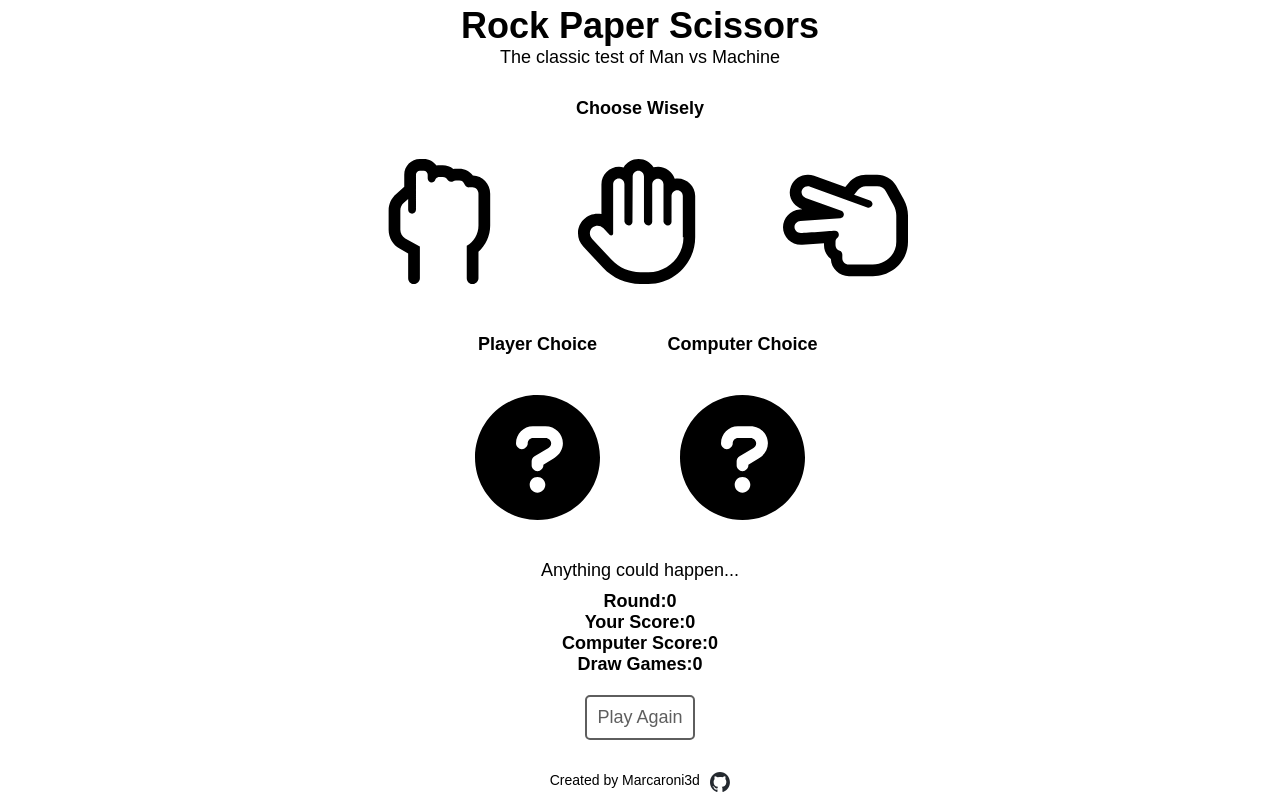
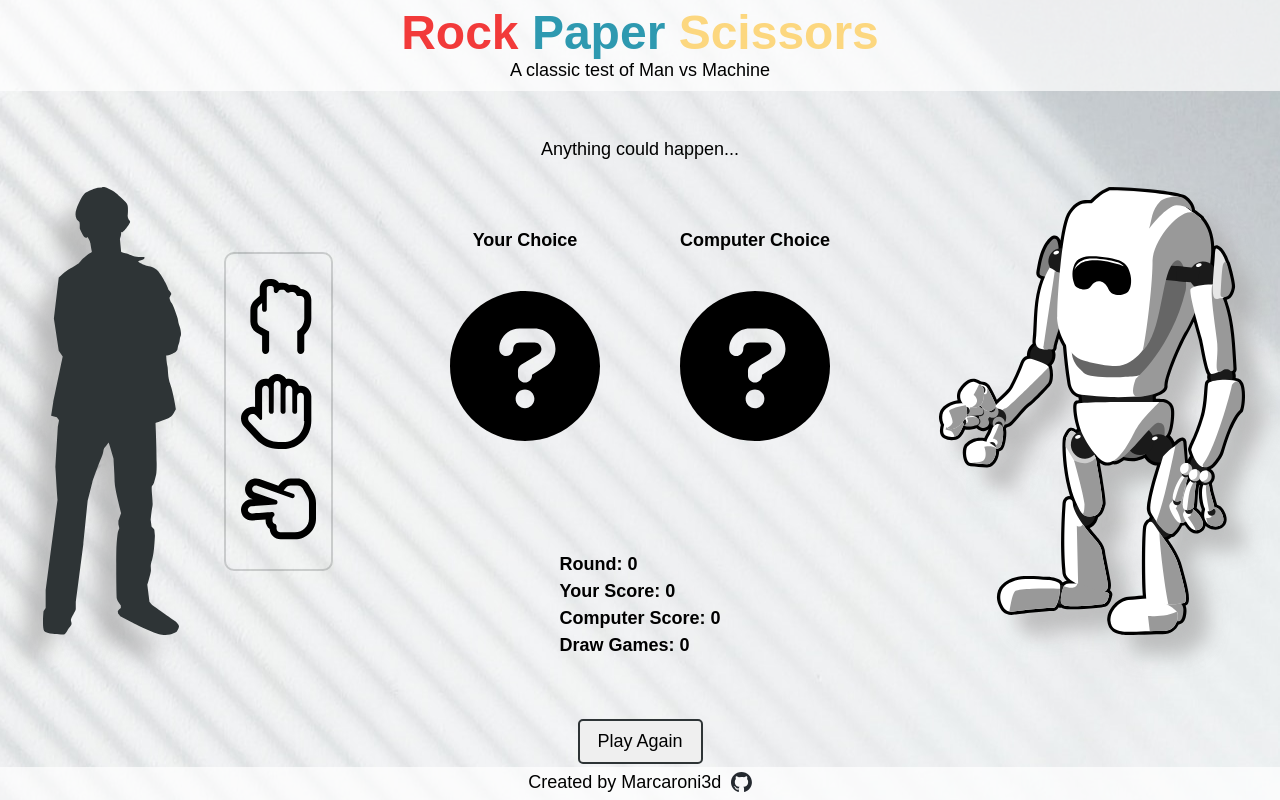
Before and after one commit to marcaroni3d/rock-paper-scissors, a plain HTML site: page index.html in a window 1280 px wide. Drawn offline with Linux system fonts and the light colour scheme.

Commit message:
Version 2.0: upgraded styling & features

```diff
--- a/index.html
+++ b/index.html
@@ -8,13 +8,19 @@
 </head>
 <body>
     <header>
-        <h1>Rock Paper Scissors</h1>
-        <p>The classic test of Man vs Machine</p>
+        <div class="header-box">
+            <h1>
+                <span class="red">Rock</span>
+                <span class="blue">Paper</span>
+                <span class="gold">Scissors</span>
+            </h1>
+            <p>A classic test of Man vs Machine</p>
+        </div>
     </header>
 
     <main>
-        <div class="content-wrapper">
-            <h4>Choose Wisely</h4>
+        <div class="user-column">
+            <img src="images/man-outline.svg" class="user-img" alt="">
             <div class="user-interface">
                 <input type="image" id="rock" class="user-input rock-button" src="images/hand-back-fist-regular.svg">
                 <input type="image" id="paper" class="user-input paper-button" src="images/hand-regular.svg">
@@ -22,10 +28,13 @@
             </div>
         </div>
 
-        <div class="content-wrapper">
+        <div class="center-column">
+
+            <p id="output-text">Anything could happen...</p>
+
             <div class="output-content">
                 <div class="output-wrapper">
-                    <h4>Player Choice</h4>
+                    <h4>Your Choice</h4>
                     <img src="images/circle-question-solid.svg" id="player-choice" class="output-img">
                 </div>
                 <div class="output-wrapper">
@@ -33,17 +42,20 @@
                     <img src="images/circle-question-solid.svg" id="computer-choice" class="output-img">
                 </div>
             </div>
-            <p id="output-text">Anything could happen...</p>
+
+            <div class="data-content">
+                <h4>Round: <span id="round-count">0</span></h4>
+                <h4>Your Score: <span id="player-score">0</span></h4>
+                <h4>Computer Score: <span id="computer-score">0</span></h4>
+                <h4>Draw Games: <span id="draw-games">0</span></h4>
+            </div>
+
+            <button id="play-again-button">Play Again</button>
         </div>
 
-        <div class="content-wrapper data">
-            <h4>Round:<span id="round-count">0</span></h4>
-            <h4>Your Score:<span id="player-score">0</span></h4>
-            <h4>Computer Score:<span id="computer-score">0</span></h4>
-            <h4>Draw Games:<span id="draw-games">0</span></h4>
+        <div class="computer-column">
+            <img src="images/robot.svg" class="computer-img" alt="">
         </div>
-
-        <button id="play-again-button">Play Again</button>
     </main>
 
     <footer>
--- a/script.js
+++ b/script.js
@@ -57,21 +57,21 @@ function getResults() {
         case 'scissorspaper':   // WIN
             playerScore++
             playerScoreDisplay.innerHTML = playerScore
-            outputDisplay.innerHTML = 'You chose ' + playerChoice + ' and the computer chose ' + computerChoice + ', you win!'
+            outputDisplay.innerHTML = 'You chose ' + playerChoice + ' and the computer chose ' + computerChoice + ', <b>you win!</b>'
             break
         case 'rockpaper':
         case 'paperscissors':
         case 'scissorsrock':    // LOSS
             computerScore++
             computerScoreDisplay.innerHTML = computerScore
-            outputDisplay.innerHTML = 'You chose ' + playerChoice + ' and the computer chose ' + computerChoice + ', you lose...'
+            outputDisplay.innerHTML = 'You chose ' + playerChoice + ' and the computer chose ' + computerChoice + ', <b>you lose...</b>'
             break
         case 'rockrock':
         case 'paperpaper':
         case 'scissorsscissors':    // DRAW
             drawGameCount++
             drawGameDisplay.innerHTML = drawGameCount
-            outputDisplay.innerHTML = 'You chose ' + playerChoice + ' and the computer chose ' + computerChoice + ", it's a draw."
+            outputDisplay.innerHTML = 'You chose ' + playerChoice + ' and the computer chose ' + computerChoice + ", <b>it's a draw.</b>"
             break
     }
 
--- a/style.css
+++ b/style.css
@@ -1,46 +1,141 @@
 /* MAIN SETTINGS */
+
 * {
     margin: 0;
     padding: 0;
     font-family:Arial, Helvetica, sans-serif;
-    --main-grey: #5e5e5e;
-}
-
-h1 {
-    font-size: 36px;
+    --grey: #2e3436;
+    --dark-red: #C9182B;
+    --light-red: #F23A3A;
+    --green: #44C662;
+    --gold: #FCD77F;
+    --dark-blue: #1E1548;
+    --light-blue: #2E99B0;
 }
 
 body {
     display: flex;
     flex-direction: column;
     font-size: 18px;
+    background: url(images/background-light-white.jpg) fixed no-repeat 100%;
 }
 
-header {
-    display: flex;
-    flex-direction: column;
-    align-items: center;
-    margin: 5px 0 20px 0;
+h1 {
+    font-size: 48px;
+}
+h4 {
+    font-size: 18px;
+}
+p {
+    font-size: 18px;
 }
 
-main {
+.red {
+    color: var(--light-red);
+}
+.blue {
+    color: var(--light-blue);
+}
+.gold {
+    color: var(--gold);
+}
+
+/* HEADER */
+
+header {
+    background: rgba(256, 256, 256, .7);
+    padding: 5px 0 10px 0;
+}
+
+.header-box {
+    width: 100%;
     display: flex;
     flex-direction: column;
     align-items: center;
 }
 
-.content-wrapper {
+/* MAIN */
+
+main {
+    display: flex;
+    flex-direction: row;
+    height: 80vh;
+}
+
+.user-img,
+.computer-img {
+    height: 70%;
+    filter: drop-shadow(-20px 20px 10px rgba(170, 170, 170, .7));
+}
+
+.user-input {
+    height: 75px;
+    width: 75px;
+    padding: 10px;
+}
+.user-input:hover {
+    transform: scale(1.2);
+    transition: transform .3s;
+}
+.rock-button:hover {
+    filter: invert(45%) sepia(83%) saturate(4668%) hue-rotate(340deg) brightness(93%) contrast(105%);
+}
+.paper-button:hover {
+    filter: invert(53%) sepia(74%) saturate(402%) hue-rotate(143deg) brightness(85%) contrast(91%);
+}
+.scissors-button:hover {
+    filter: invert(92%) sepia(21%) saturate(1153%) hue-rotate(326deg) brightness(103%) contrast(98%);
+}
+
+
+.user-column {
+    flex: 1;
+    display: flex;
+    flex-direction: row;
+    align-items: center;
+    justify-content: space-evenly;
+}
+
+.user-interface {
     display: flex;
     flex-direction: column;
+    justify-content: center;
     align-items: center;
-    margin-top: 10px;
+    border: 2px solid rgba(46, 52, 54, .2);
+    border-radius: 10px;
+    padding: 15px 5px 15px 5px;
 }
 
-.user-interface,
+
+.computer-column {
+    flex: 1;
+    display: flex;
+    justify-content: center;
+    align-items: center;
+}
+
+.computer-img {
+    transform: rotateY(180deg);
+}
+
+
+.center-column {
+    flex: 1.4;
+    display: flex;
+    flex-direction: column;
+    justify-content: center;
+    align-items: center;
+}
+
+#output-text {
+    text-align: center;
+    margin: 80px 0 20px 0;
+}
+
 .output-content {
     display: flex;
     justify-content: space-around;
-    width: 100%;
+    margin: 50px 0 50px 0;
 }
 
 .output-wrapper {
@@ -49,44 +144,46 @@ main {
     justify-content: space-between;
     align-items: center;
 }
-.output-img,
-.user-input {
-    height: 125px;
-    width: 125px;
+
+.output-img {
+    height: 150px;
+    width: 150px;
     padding: 40px;
 }
 
-.user-input:hover {
-    transform: scale(1.2);
-    transition: all .3s;
+.data-content {
+    margin: 20px 0 20px 0;
+    line-height: 1.5;
 }
 
+
 #play-again-button {
-    background-color: #fff;
-    border: 2px solid var(--main-grey);
+    border: 2px solid var(--grey);
     border-radius: 5px;
+    width: 125px;
     padding: 10px;
-    margin: 20px;
+    margin-top: 40px;
     font-size: 18px;
     color: var(--main-grey);
     cursor: pointer;
 }
 #play-again-button:hover {
-    background-color: var(--main-grey);
+    background-color: var(--grey);
     color: #ffffff;
     transition-duration: 0.3s
 }
 
+/* FOOTER */
+
 footer {
+    background: rgba(256, 256, 256, .7);
+    padding: 5px 0 5px 0;
     position: fixed;
     bottom: 0;
     width: 100%;
     display: flex;
     justify-content: center;
     font-size: 14px;
-    margin-bottom: 5px;
-    flex-shrink: 0;
-    flex: 1;
 }
 
 .github-img {
```
Also changed, not shown: images/background-light-white.jpg (added), images/man-outline.svg (added), images/robot.svg (added).
